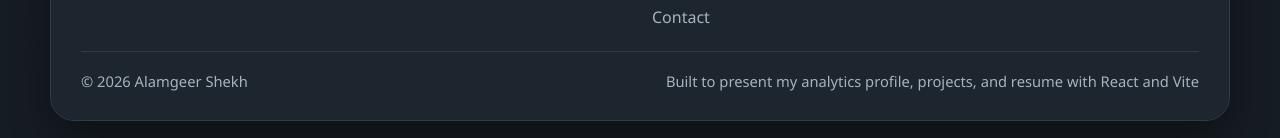
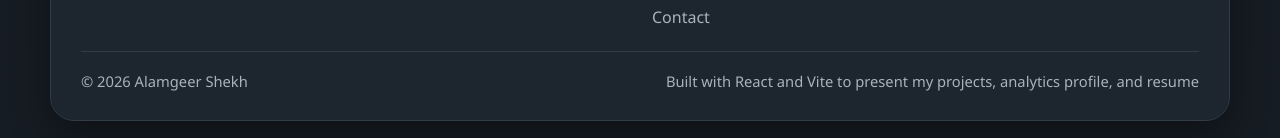
Before and after one commit to Alamgeer365/Portfolio, a React (Vite) app: page / in a window 1280 px wide. Shown: the part 2987-3125 px from the top of the page. Built offline with nearby package versions, Linux system fonts and the light colour scheme.

Commit message:
Polish footer copy

```diff
--- a/src/components/Footer.jsx
+++ b/src/components/Footer.jsx
@@ -49,7 +49,7 @@ function Footer({ navigate, profile, routes }) {
 
       <div className="footer-bottom">
         <span>&copy; {new Date().getFullYear()} {profile.name}</span>
-        <span>Built to present my analytics profile, projects, and resume with React and Vite</span>
+        <span>Built with React and Vite to present my projects, analytics profile, and resume</span>
       </div>
     </footer>
   );
```
